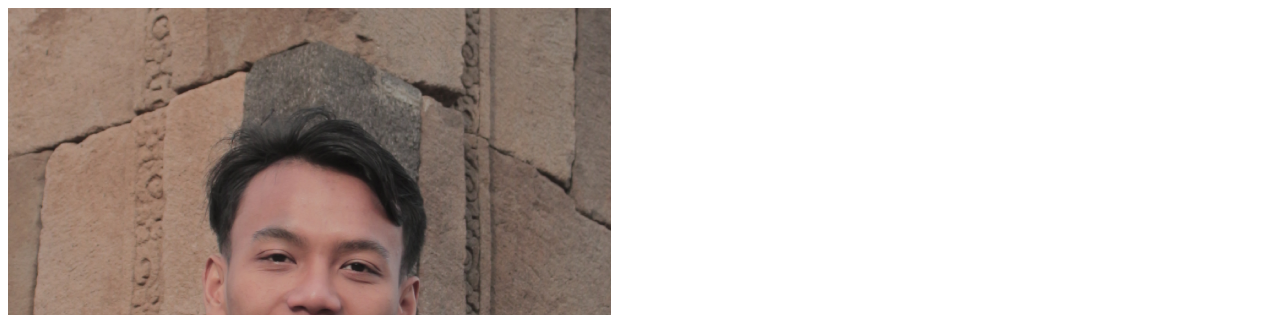
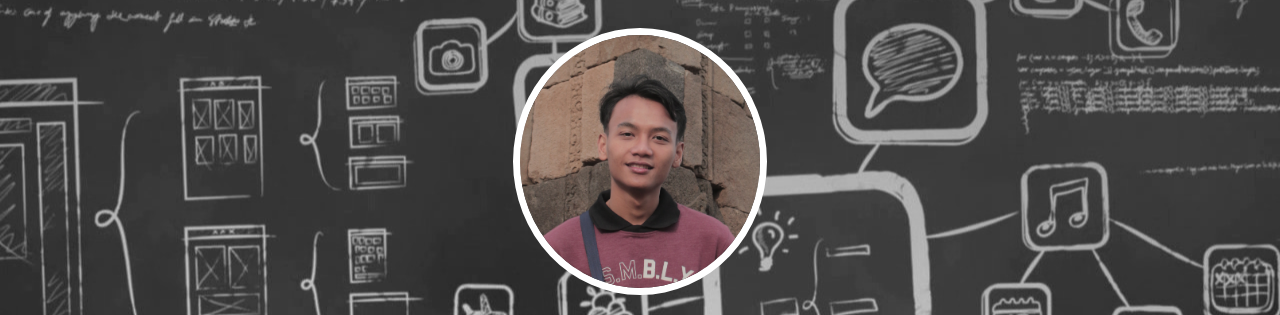
Before and after one commit to afifalfiano/hello.github.io, a plain HTML site: page index.html in a window 1280 px wide. Shown: the top 315 px of the page. Drawn offline with Linux system fonts and the light colour scheme.

Commit message:
Update index.html

```diff
--- a/index.html
+++ b/index.html
@@ -6,7 +6,7 @@
         <meta name="author" content="Afif Alfiano">
         <meta name="description" content="First Website">
         <meta name="viewport" content="width=device-width, initial-scale=1">
-        <link rel="style.css" href="style.css">
+        <link rel="stylesheet" type="text/css" href="style.css">
     </head>
     <body>
         <img src="/assets/afif.png" alt="AfifAlfiano">
```
